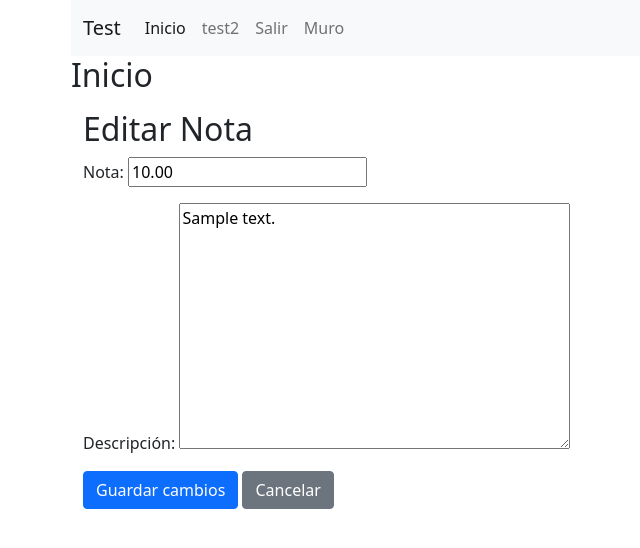
After one commit to VadasmeC/Portafolio-De-TItulos, a Django app: page /editar-nota/1/ in a window 1280 px wide. The commit adds this page. Shown: the top 548 px of the page, without its empty margins (11-651 px from the left). Run offline with Django 4.2, Linux system fonts and the light colour scheme; a user stored in the database is signed in; tables that the repository leaves empty hold one stand-in row (values such as "Sample post").

Commit message:
Notas arreglar diseño

```diff
--- a/Fase 2/projecto/core/forms.py
+++ b/Fase 2/projecto/core/forms.py
@@ -66,3 +66,8 @@ class NotasForm(forms.ModelForm):
             'NOTA_VALOR': forms.NumberInput(attrs={'min': 1, 'max': 7}),
             'NOTA_DESCRIPCION': forms.Textarea(attrs={'rows': 3}),
         }
+
+class NotaEditForm(forms.ModelForm):
+    class Meta:
+        model = Notas
+        fields = ['NOTA_VALOR', 'NOTA_DESCRIPCION']
--- /dev/null
+++ b/Fase 2/projecto/core/templates/notas/editar_nota.html
@@ -0,0 +1,14 @@
+{% extends 'core/base.html' %}
+
+{% block content %}
+    <div class="container mt-3">
+        <h2>Editar Nota</h2>
+
+        <form method="POST">
+            {% csrf_token %}
+            {{ form.as_p }}
+            <button type="submit" class="btn btn-primary">Guardar cambios</button>
+            <a href="{% url 'ver_notas_asignatura' nota.NOTA_ASIG_ID.ASI_ID %}" class="btn btn-secondary">Cancelar</a>
+        </form>
+    </div>
+{% endblock %}
--- a/Fase 2/projecto/core/templatetags/custom_filters.py
+++ b/Fase 2/projecto/core/templatetags/custom_filters.py
@@ -4,7 +4,10 @@ register = template.Library()
 
 @register.filter
 def range_filter(value):
-    return range(value)
+    try:
+        return range(int(value))
+    except (TypeError, ValueError):
+        return []
 
 @register.filter
 def get_item(dictionary, key):
--- a/Fase 2/projecto/core/urls.py
+++ b/Fase 2/projecto/core/urls.py
@@ -1,6 +1,6 @@
 
 from django.urls import path
-from .views import home, test, registro, exit, crear_persona_perfil, crear_publicacion, ver_publicaciones, ver_asignaturas, poner_nota, lista_notas, ver_notas_asignatura
+from .views import home, test, registro, exit, crear_persona_perfil, crear_publicacion, ver_publicaciones, ver_asignaturas, poner_nota, lista_notas, ver_notas_asignatura, editar_nota
 
 urlpatterns = [
     path('', home, name='home'),
@@ -13,6 +13,7 @@ urlpatterns = [
     path('crear_nota/<id>', poner_nota, name='poner_nota'),
     path('lista_notas/', lista_notas, name='lista_notas'),
     path('notas/asignatura/<int:asignatura_id>/', ver_notas_asignatura, name='ver_notas_asignatura'),
+    path('editar-nota/<int:nota_id>/', editar_nota, name='editar_nota'),
 
 
 
--- a/Fase 2/projecto/core/views.py
+++ b/Fase 2/projecto/core/views.py
@@ -3,7 +3,7 @@ from django.contrib.auth.decorators import login_required
 from django.contrib.auth import logout
 import json
 from django.http import JsonResponse
-from .forms import CustomUserCreationForm, PersonasPerfilesForm, PublicacionForm, NotasForm
+from .forms import CustomUserCreationForm, PersonasPerfilesForm, PublicacionForm, NotasForm, NotaEditForm
 from django.contrib.auth import authenticate, login
 from django.contrib.auth.models import User
 from accounts.models import Personas, Perfiles
@@ -182,8 +182,12 @@ def ver_notas_asignatura(request, asignatura_id):
     # Obtener la asignatura
     asignatura = get_object_or_404(Asignaturas, ASI_ID=asignatura_id)
 
-    # Obtener las notas asociadas al curso de la asignatura
-    notas = Notas.objects.filter(NOTA_CURS_ID=asignatura.ASI_CURS_ID).select_related('NOTA_PEPE_ID')
+    # Obtener las notas asociadas al curso y asignatua por persona
+    notas = Notas.objects.filter(
+        NOTA_CURS_ID=asignatura.ASI_CURS_ID,  # Filtrar por curso
+        NOTA_ASIG_ID=asignatura               # Filtrar por asignatura
+    ).select_related('NOTA_PEPE_ID').order_by('NOTA_FECHACREACION')
+
 
     # Obtener estudiantes
     estudiantes = PersonasPerfiles.objects.filter(PEPE_CURS_ID=asignatura.ASI_CURS_ID)
@@ -197,14 +201,43 @@ def ver_notas_asignatura(request, asignatura_id):
 
     # Determinar el máximo número de notas
     max_notas = max(len(notas) for notas in notas_por_estudiante.values()) if notas_por_estudiante else 0
-    if max_notas is None:
-        max_notas = 0  # Asigna un valor por defecto
+
+    # Calculamos las celdas vacías para cada estudiante
+    celdas_vacias_por_estudiante = {
+        estudiante.PEPE_ID: max_notas - len(notas_por_estudiante.get(estudiante.PEPE_ID, []))
+        for estudiante in estudiantes
+    }
 
     context = {
         'asignatura': asignatura,
         'notas_por_estudiante': notas_por_estudiante,
         'estudiantes': estudiantes,
         'max_notas': max_notas,
+        'celdas_vacias_por_estudiante': celdas_vacias_por_estudiante,
     }
 
     return render(request, 'notas/lista_notas.html', context)
+#editar nota
+@login_required
+def editar_nota(request, nota_id):
+    # Obtener la nota que se quiere editar
+    nota = get_object_or_404(Notas, NOTA_ID=nota_id)
+
+    if request.method == 'POST':
+        # Crear un formulario con los datos enviados
+        form = NotaEditForm(request.POST, instance=nota)
+
+        if form.is_valid():
+            form.save()
+            messages.success(request, 'La nota ha sido actualizada exitosamente.')
+            return redirect('ver_notas_asignatura', asignatura_id=nota.NOTA_ASIG_ID.ASI_ID)
+    else:
+        # Crear un formulario con los datos actuales de la nota
+        form = NotaEditForm(instance=nota)
+
+    context = {
+        'form': form,
+        'nota': nota,
+    }
+
+    return render(request, 'notas/editar_nota.html', context)
--- a/Fase 2/projecto/notas/models.py
+++ b/Fase 2/projecto/notas/models.py
@@ -6,7 +6,7 @@
 class Notas(models.Model):
     NOTA_ID = models.AutoField(primary_key=True)
     NOTA_VALOR = models.DecimalField(max_digits=5, decimal_places=2, verbose_name='Nota')
-    NOTA_FECHACREACION = models.DateField(auto_now_add=True, verbose_name='Fecha de Creación')
+    NOTA_FECHACREACION = models.DateTimeField(auto_now_add=True, verbose_name='Fecha de creación')
     NOTA_DESCRIPCION = models.TextField(max_length=255, null=True, blank=True, verbose_name='Descripción')
     # Relaciones
     NOTA_PEPE_ID = models.ForeignKey(PersonasPerfiles, on_delete=models.CASCADE, verbose_name='Alumno')
```
Also changed, not shown: Fase 2/projecto/core/templates/notas/lista_notas.html (+15 -11 lines), Fase 2/projecto/notas/migrations/0003_alter_notas_nota_fechacreacion.py (added).
